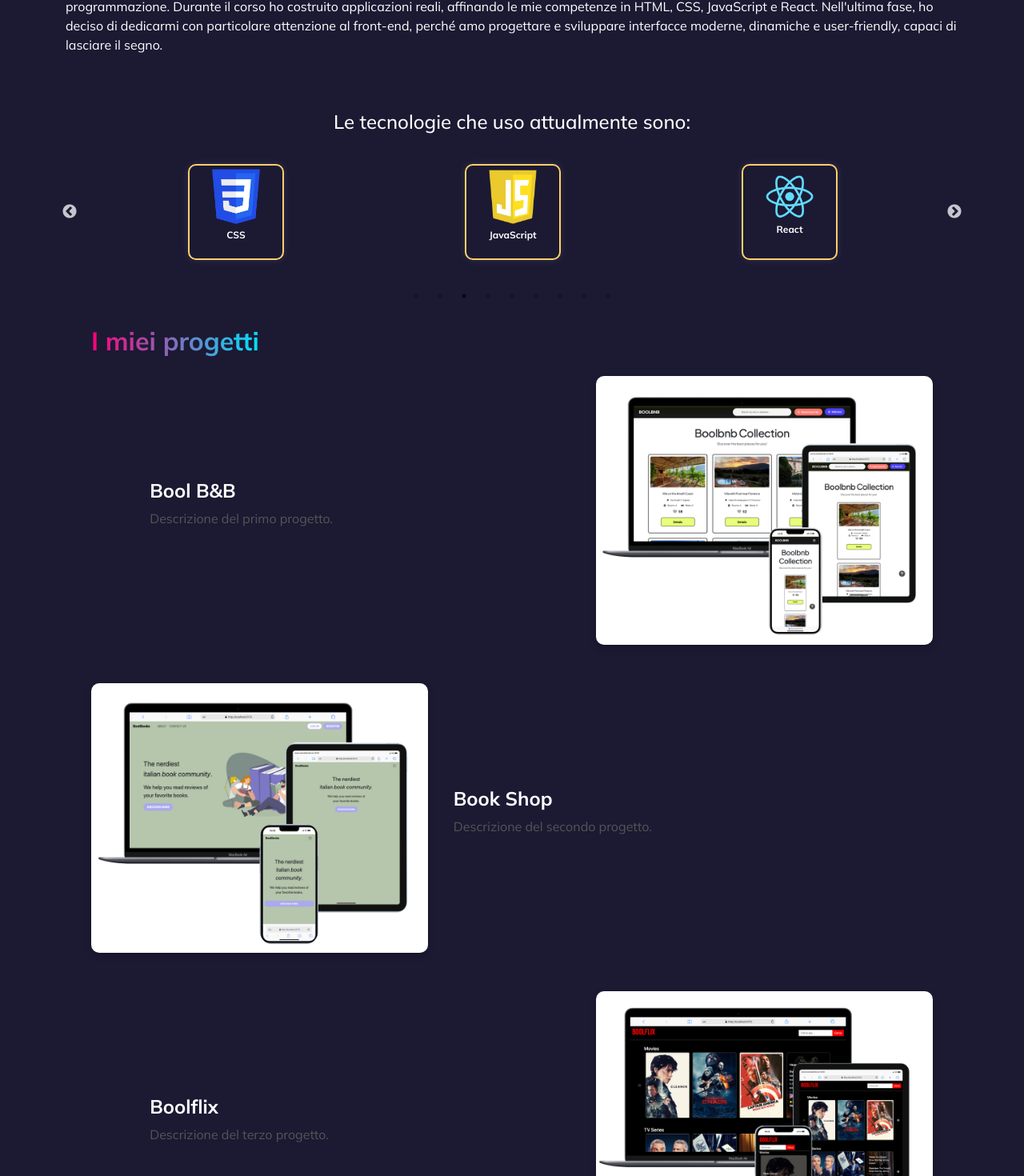
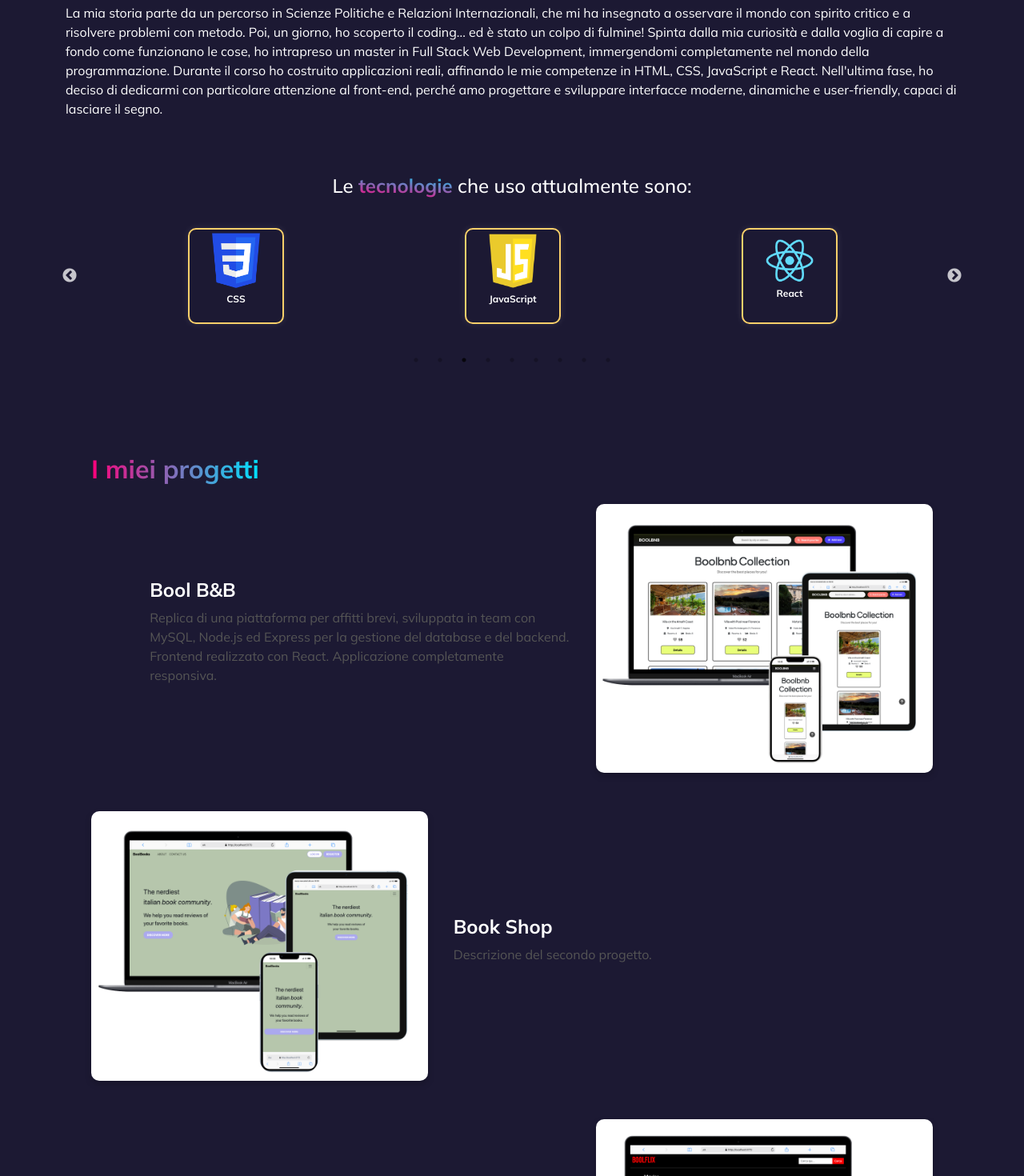
Before and after one commit to eleonoracappellesso/personal-portfolio, a React (Vite) app: page / in a window 1280 px wide. Shown: the part 922-2392 px from the top of the page at 80% size. Built offline with nearby package versions, Linux system fonts and the light colour scheme.

Commit message:
added some style and projects descriptions

```diff
--- a/src/components/Progetti.jsx
+++ b/src/components/Progetti.jsx
@@ -5,7 +5,7 @@
         {
             id: 1,
             titolo: "Bool B&B",
-            descrizione: "Descrizione del primo progetto.",
+            descrizione: "Replica di una piattaforma per affitti brevi, sviluppata in team con MySQL, Node.js ed Express per la gestione del database e del backend. Frontend realizzato con React. Applicazione completamente responsiva.",
             immagine: "/projects/BoolBnB.png"
         },
         {
@@ -17,20 +17,21 @@
         {
             id: 3,
             titolo: "Boolflix",
-            descrizione: "Descrizione del terzo progetto.",
+            descrizione: "Replica piattaforma di streaming con caricamento dinamico dei contenuti, sviluppata con Express per il backend e React per il frontend.L'integrazione con TMDB API permette di gestire cataloghi di film e serie TV in tempo reale.",
             immagine: "/projects/Netflix.png"
         },
         {
             id: 4,
             titolo: "Boolify",
-            descrizione: "Descrizione del terzo progetto.",
+            descrizione: "Interfaccia utente per una piattaforma di streaming musicale, sviluppata con HTML e CSS.Design responsivo realizzato tramite Flexbox, media queries e variabili CSS. Include una sidebar interattiva, un player musicale e animazioni hover.",
             immagine: "/projects/Spotify.png"
         },
         {
             id: 5,
             titolo: "Dropbox",
-            descrizione: "Descrizione del terzo progetto.",
-            immagine: "/projects/Dropbox.png"
+            descrizione: `Il progetto web disponibile all'indirizzo è una replica della homepage di Dropbox, sviluppata utilizzando HTML e CSS. L'obiettivo principale è riprodurre il layout e lo stile del sito originale, concentrandosi sulla fedeltà visiva e sulla responsività del design.​ La pagina presenta una struttura simile a quella di Dropbox, con sezioni dedicate alle funzionalità, ai piani e prezzi, nonché testimonianze di clienti.Include anche elementi interattivi come pulsanti per iniziare una prova gratuita o contattare l'ufficio vendite. Questo progetto rappresenta un esercizio pratico per migliorare le competenze nello sviluppo front-end, focalizzandosi sull'uso di media query per l'adattamento a diversi dispositivi e sull'applicazione di convenzioni di naming come SUIT CSS.`,
+            immagine: "/projects/Dropbox.png",
+            link: "https://eleonoracappellesso.github.io/htmlcss-dropbox/"
         }
     ];
 
@@ -38,7 +39,7 @@
         <section className={styles.container}>
             <h2 className={styles.title}>I miei progetti</h2>
             <div className={styles.projects}>
-                {progetti.map((progetto, index) => (
+                {progetti.map((progetto) => (
                     <div key={progetto.id} className={styles.project}>
                         <img
                             src={progetto.immagine}
@@ -48,6 +49,7 @@
                         <div className={styles.text}>
                             <h3>{progetto.titolo}</h3>
                             <p>{progetto.descrizione}</p>
+                            <a href={progetto.link} target='_blank'>{progetto.link}</a>
                         </div>
                     </div>
                 ))}
--- a/src/components/Tecnologie.jsx
+++ b/src/components/Tecnologie.jsx
@@ -32,7 +32,7 @@
 
     return (
         <div className={styles.container}>
-            <h4>Le tecnologie che uso attualmente sono:</h4>
+            <h4>Le <span>tecnologie</span> che uso attualmente sono:</h4>
             <div className={styles.sliderWrapper}>
                 <Slider {...settings}>
                     {technologies.map((tech, index) => (
--- a/src/components/Tecnologie.module.css
+++ b/src/components/Tecnologie.module.css
@@ -69,3 +69,11 @@
 .slick-dots li.slick-active button:before {
     color: #000;
 }
+
+span {
+    background: linear-gradient(5deg, var(--pink), var(--light-blue));
+    -webkit-background-clip: text;
+    -webkit-text-fill-color: transparent;
+    display: inline-block;
+    font-size: 1em;
+}
--- a/src/index.css
+++ b/src/index.css
@@ -27,3 +27,7 @@
   display: inline-block;
   font-weight: bold;
 }
+
+section {
+  margin: 80px auto;
+}
```
